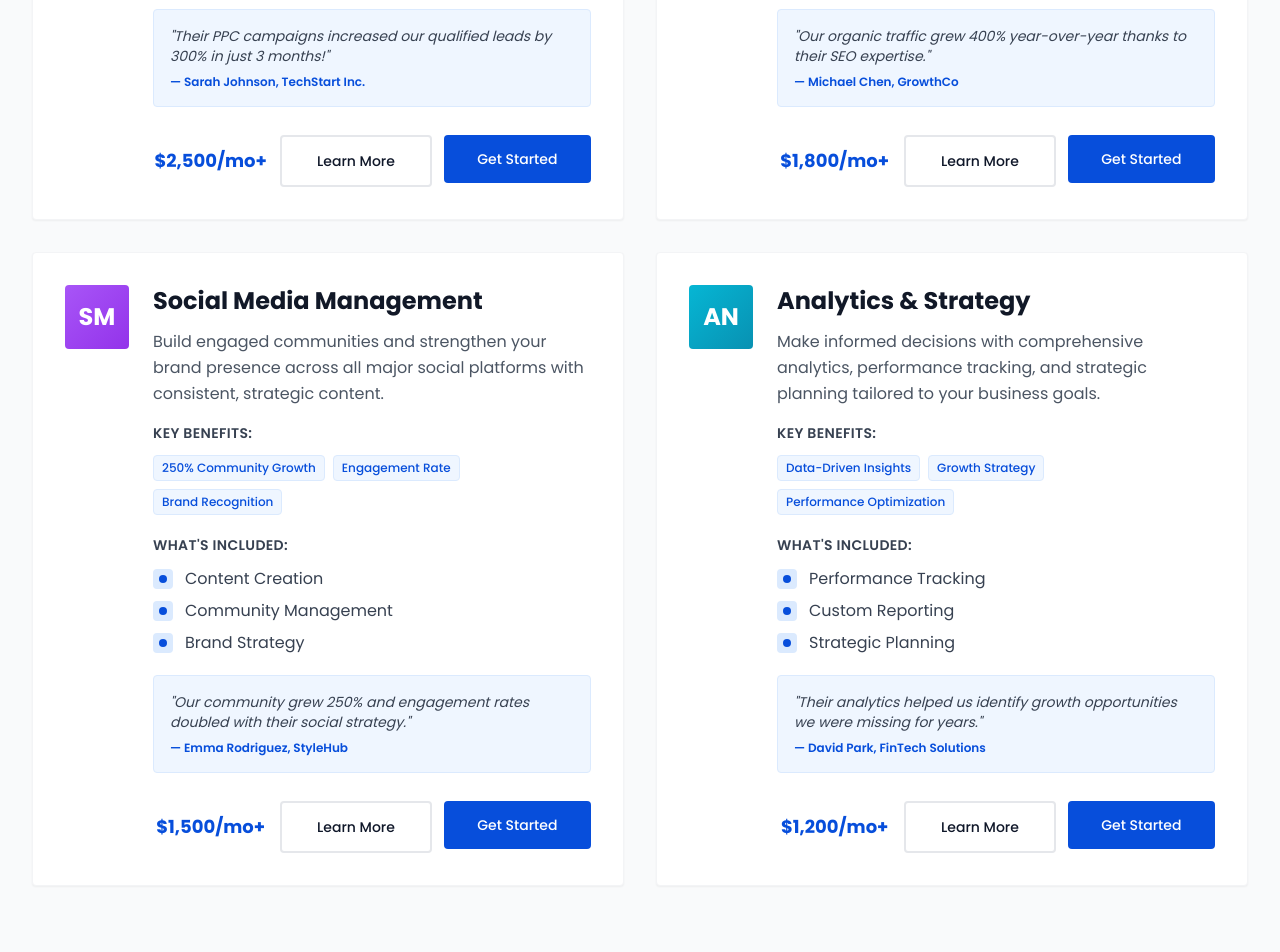
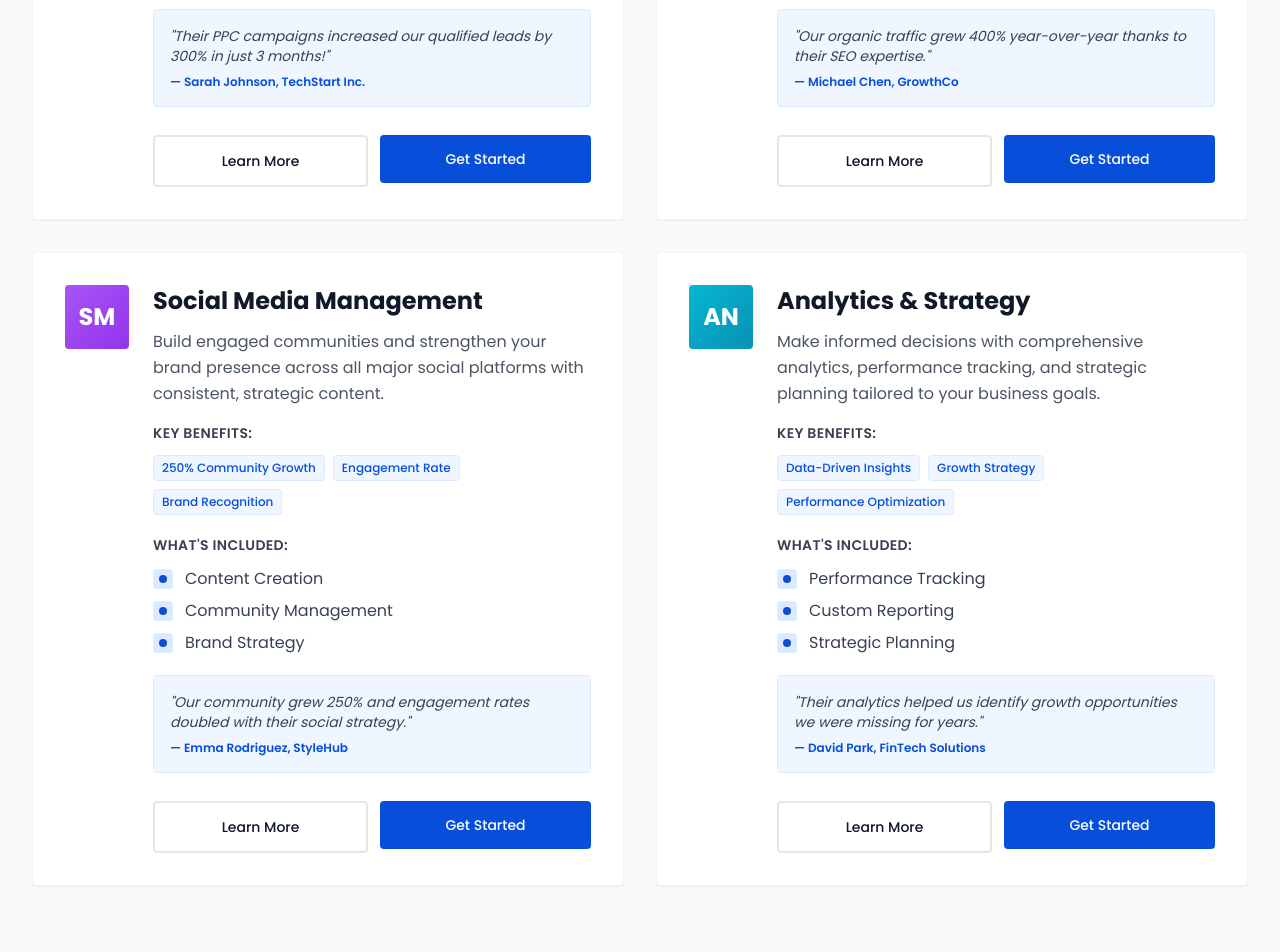
Before and after one commit to arrowaydigital/Arroway, a React (Vite) app: page /services in a window 1280 px wide. Shown: the part 700-1652 px from the top of the page. Built offline with nearby package versions, Linux system fonts and the light colour scheme.

Commit message:
Update ServicesSection.tsx

```diff
--- a/src/components/features/ServicesSection.tsx
+++ b/src/components/features/ServicesSection.tsx
@@ -12,7 +12,6 @@ export function ServicesSection() {
       features: ["Google Ads Management", "Social Media Ads", "Retargeting Campaigns"],
       color: "from-blue-500 to-blue-600",
       stats: ["300%+ Average ROI", "Lead Generation", "Brand Awareness"],
-      price: "$2,500/mo+",
       testimonial: {
         name: "Sarah Johnson",
         company: "TechStart Inc.",
@@ -27,7 +26,6 @@ export function ServicesSection() {
       features: ["Technical SEO", "Content Strategy", "Link Building"],
       color: "from-indigo-500 to-indigo-600",
       stats: ["400%+ Traffic Growth", "Keyword Ranking", "Domain Authority"],
-      price: "$1,800/mo+",
       testimonial: {
         name: "Michael Chen",
         company: "GrowthCo",
@@ -42,7 +40,6 @@ export function ServicesSection() {
       features: ["Content Creation", "Community Management", "Brand Strategy"],
       color: "from-purple-500 to-purple-600",
       stats: ["250% Community Growth", "Engagement Rate", "Brand Recognition"],
-      price: "$1,500/mo+",
       testimonial: {
         name: "Emma Rodriguez",
         company: "StyleHub",
@@ -57,7 +54,6 @@ export function ServicesSection() {
       features: ["Performance Tracking", "Custom Reporting", "Strategic Planning"],
       color: "from-cyan-500 to-cyan-600",
       stats: ["Data-Driven Insights", "Growth Strategy", "Performance Optimization"],
-      price: "$1,200/mo+",
       testimonial: {
         name: "David Park",
         company: "FinTech Solutions",
@@ -141,20 +137,13 @@ export function ServicesSection() {
                     </div>
                   </div>
 
-                  <div className="flex flex-col sm:flex-row gap-3 pt-2">
-                    <div className="flex-1">
-                      <div className="text-center py-3 text-lg font-bold text-[#074edb]">
-                        {service.price}
-                      </div>
-                    </div>
-                    {/* @ts-ignore */}
+                  <div className="flex gap-3 pt-2">
                     <Button
                       variant="outline"
                       className="flex-1 border-2 border-gray-200 hover:border-[#074edb] hover:text-[#074edb] transition-colors py-5 sm:py-6"
                     >
                       Learn More
                     </Button>
-                    {/* @ts-ignore */}
                     <Button
                       className="flex-1 bg-[#074edb] hover:bg-[#063db3] text-white py-5 sm:py-6"
                       onClick={() => window.location.href = '/contact'}
```
